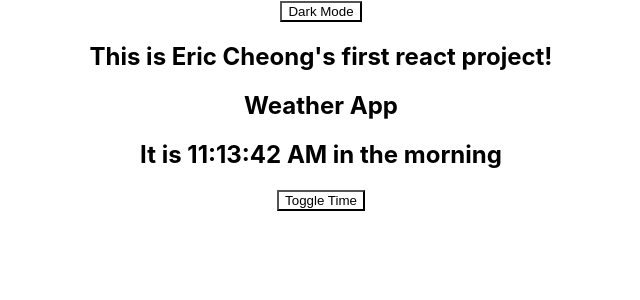
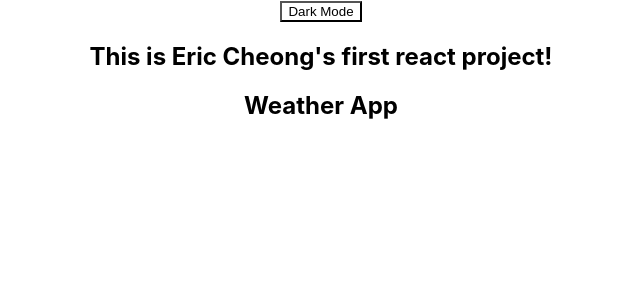
Before and after one commit to 25Ericcheong/weather-app, a React (Create React App) app: page / in a window 1280 px wide. Shown: the top 300 px of the page, without its empty margins (319-959 px from the left). Built offline with nearby package versions, Linux system fonts and the light colour scheme; no server answers.

Commit message:
refactoring code to be functional component fully

```diff
--- a/src/App.js
+++ b/src/App.js
@@ -30,7 +30,7 @@ function App(props) {
       </button>
       <h1>{formatName(user)}</h1>
       <h2>{props.appName}</h2>
-      <Time buttonMode={mode} />
+      <Time />
       <Weather />
     </section>
   );
--- a/src/Time.js
+++ b/src/Time.js
@@ -1,87 +1,100 @@
 import "./style.css";
-import React from "react";
+import React, { useState, useEffect } from "react";
 
-class Time extends React.Component {
-  constructor(props) {
-    super(props);
-    this.state = {
-      date: new Date(),
-      timePaused: false,
-      partOfDay: "",
-    };
-
-    this.timeToggled = this.timeToggled.bind(this);
-  }
-
-  componentDidMount() {
-    // short period of delay if this is not included here but only in tick function
-    let time = this.state.date.getHours();
-    this.partOfDayUpdate(time);
-
-    // does not participate in data flow and is called continuously every second after component has been rendered
-    this.timeID = setInterval(() => {
-      this.tick();
-    }, 1000);
-  }
-
-  componentWillUnmount() {
-    clearInterval(this.timeID);
-  }
-
-  tick() {
-    this.setState({
-      date: new Date(),
-    });
-
-    // used to update part of day to be displayed on app
-    let time = this.state.date.getHours();
-    this.partOfDayUpdate(time);
-  }
-
-  partOfDayUpdate(time) {
-    if (time >= 6 && time <= 12) {
-      this.setState({
-        partOfDay: "morning",
-      });
-    } else if (time >= 12 && time <= 18) {
-      this.setState({
-        partOfDay: "afternoon",
-      });
-    } else {
-      this.setState({
-        partOfDay: "night",
-      });
-    }
-  }
-
-  // used stop time from ticking and resuming time to current time
-  timeToggled() {
-    if (!this.state.timePaused) {
-      clearInterval(this.timeID);
-    } else {
-      this.timeID = setInterval(() => {
-        this.tick();
-      }, 1000);
-    }
-
-    this.setState((prevState) => ({
-      timePaused: !prevState.timePaused,
-    }));
-  }
-
-  render() {
-    return (
-      <section>
-        <h2>
-          It is {this.state.date.toLocaleTimeString()} in the{" "}
-          {this.state.partOfDay}{" "}
-        </h2>
-        <button onClick={this.timeToggled} className={this.props.buttonMode}>
-          Toggle Time
-        </button>
-      </section>
-    );
-  }
+function Time() {
+  return (
+    <section>
+      {/* <h2>
+        It is {date.toLocaleTimeString()} in the {partOfDay}
+      </h2> */}
+      {/* <button onClick={this.timeToggled} className={this.props.buttonMode}>
+        Toggle Time
+      </button> */}
+    </section>
+  );
 }
 
+// class Time extends React.Component {
+//   constructor(props) {
+//     super(props);
+//     this.state = {
+//       date: new Date(),
+//       timePaused: false,
+//       partOfDay: "",
+//     };
+
+//     this.timeToggled = this.timeToggled.bind(this);
+//   }
+
+//   componentDidMount() {
+//     // short period of delay if this is not included here but only in tick function
+//     let time = this.state.date.getHours();
+//     this.partOfDayUpdate(time);
+
+//     // does not participate in data flow and is called continuously every second after component has been rendered
+//     this.timeID = setInterval(() => {
+//       this.tick();
+//     }, 1000);
+//   }
+
+//   componentWillUnmount() {
+//     clearInterval(this.timeID);
+//   }
+
+//   tick() {
+//     this.setState({
+//       date: new Date(),
+//     });
+
+//     // used to update part of day to be displayed on app
+//     let time = this.state.date.getHours();
+//     this.partOfDayUpdate(time);
+//   }
+
+//   partOfDayUpdate(time) {
+//     if (time >= 6 && time <= 12) {
+//       this.setState({
+//         partOfDay: "morning",
+//       });
+//     } else if (time >= 12 && time <= 18) {
+//       this.setState({
+//         partOfDay: "afternoon",
+//       });
+//     } else {
+//       this.setState({
+//         partOfDay: "night",
+//       });
+//     }
+//   }
+
+//   // used stop time from ticking and resuming time to current time
+//   timeToggled() {
+//     if (!this.state.timePaused) {
+//       clearInterval(this.timeID);
+//     } else {
+//       this.timeID = setInterval(() => {
+//         this.tick();
+//       }, 1000);
+//     }
+
+//     this.setState((prevState) => ({
+//       timePaused: !prevState.timePaused,
+//     }));
+//   }
+
+//   render() {
+//     return (
+//       <section>
+//         <h2>
+//           It is {this.state.date.toLocaleTimeString()} in the{" "}
+//           {this.state.partOfDay}{" "}
+//         </h2>
+//         <button onClick={this.timeToggled} className={this.props.buttonMode}>
+//           Toggle Time
+//         </button>
+//       </section>
+//     );
+//   }
+// }
+
 export default Time;
```
